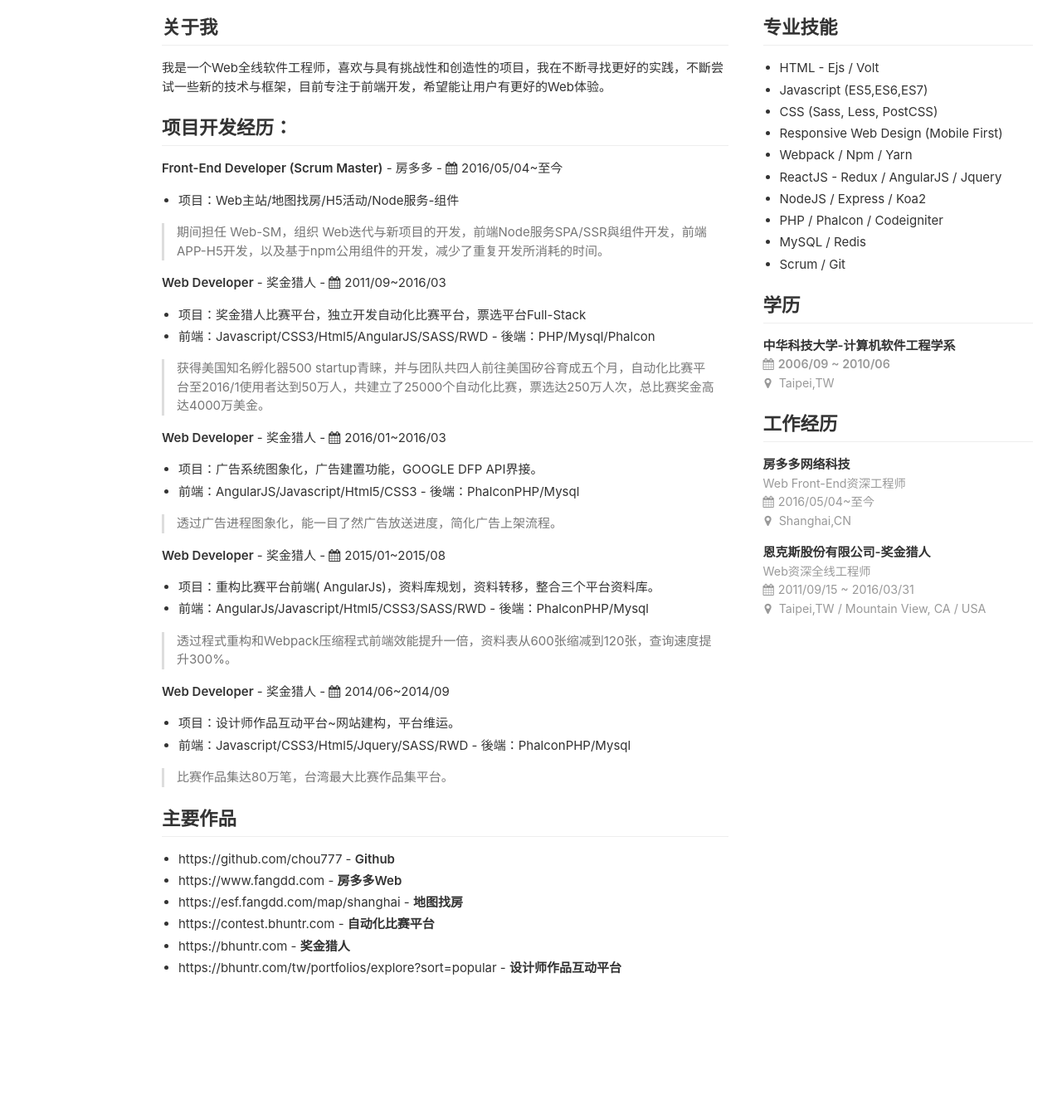
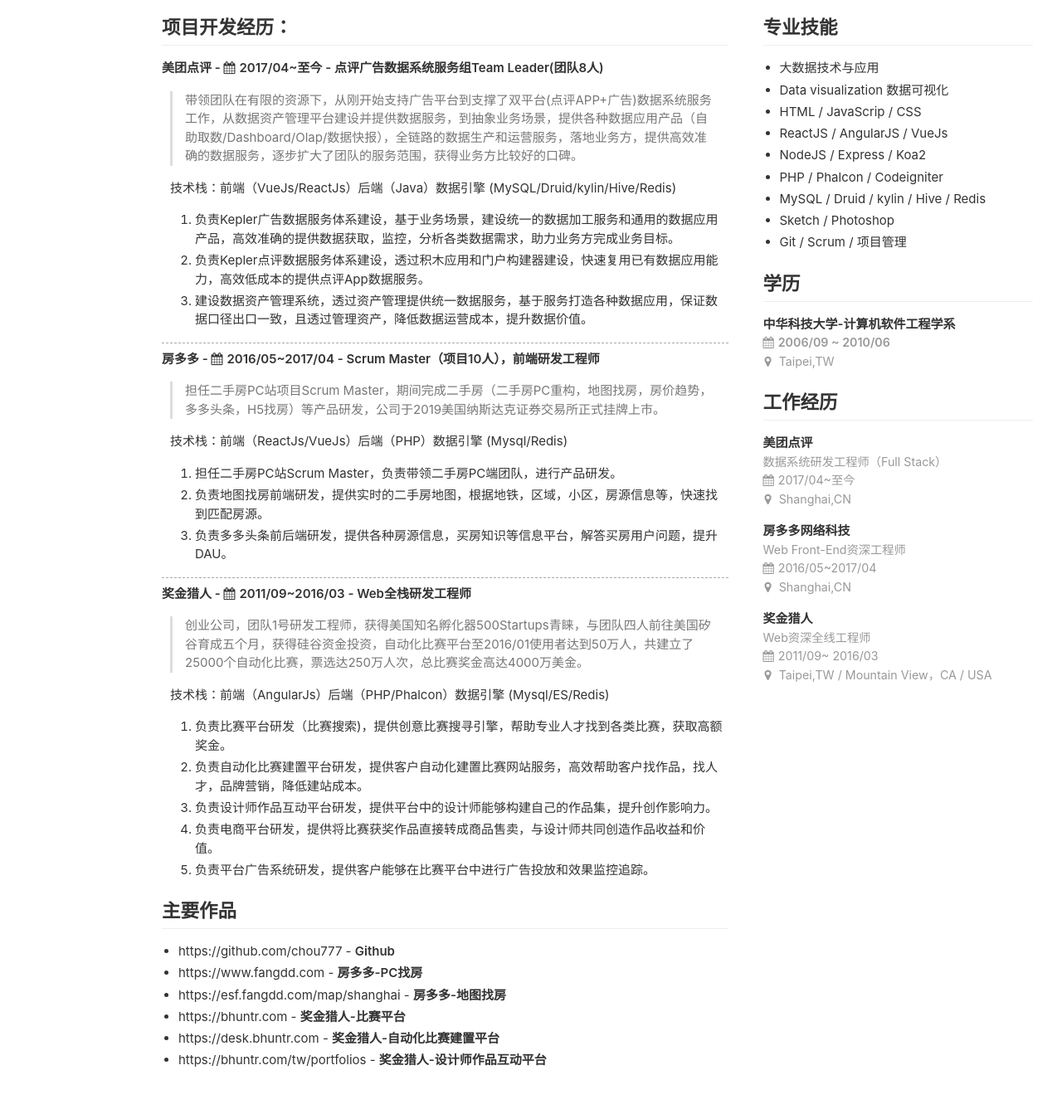
Before and after one commit to chou777/resume, a plain HTML site: page index.html in a window 1280 px wide. Shown: the part 235-1578 px from the top of the page at 83% size. Before the commit the page ends 1474 px from the top, so only its background shows below. Drawn offline with Linux system fonts and the light colour scheme.

Commit message:
Update 2020 resume.

```diff
--- a/custom.css
+++ b/custom.css
@@ -88,3 +88,13 @@ i.fa-graduation-cap {
 .fa-map-marker {
   margin-left: 2px;
 }
+
+.toc_content {
+  padding-left: 10px;
+}
+.ex-hr {
+  margin: 8px 0 !important;
+  height: 0px !important;
+  background: none !important;
+  border-bottom:  1px dashed #aaa !important;
+}
--- a/index.html
+++ b/index.html
@@ -3,7 +3,7 @@
 
 <head>
   <meta charset="utf-8">
-  <meta name="viewport" content="width=device-width, initial-scale=1, minimal-ui">
+  <meta name="viewport" content="width=device-width，initial-scale=1，minimal-ui">
   <title>周子尧简历</title>
   <link rel="stylesheet" href="./github-markdown.css">
   <link rel="stylesheet" href="./custom.css">
@@ -14,7 +14,7 @@
   <article class="markdown-body">
     <header class="header">
       <h1 id="toc_0">周子尧</h1>
-      <h3>Web Front-End Developer / <i class="fa fa-map-marker" aria-hidden="true"></i> Shanghai,CN</h3>
+      <h3>Front-End Developer / <i class="fa fa-map-marker" aria-hidden="true"></i> Shanghai,CN</h3>
       <p>
         <span><i class="fa fa-phone-square" aria-hidden="true"></i> 15618043762</span>
         <span><i class="fa fa-envelope" aria-hidden="true"></i>
@@ -31,23 +31,22 @@
         </span>
       </p>
       <p>
-        <span><i class="fa fa-history" aria-hidden="true"></i>本科/工作经验:5年</span>
+        <span><i class="fa fa-history" aria-hidden="true"></i>工作经验:9年</span>
       </p>
       <div class="avatar"><img src="./images/avatar.png"></div>
     </header>
     <aside class="aside">
       <h2 id="toc_2">专业技能</h2>
       <ul>
-        <li>HTML - Ejs / Volt</li>
-        <li>Javascript (ES5,ES6,ES7)</li>
-        <li>CSS (Sass, Less, PostCSS)</li>
-        <li>Responsive Web Design (Mobile First)</li>
-        <li>Webpack / Npm / Yarn</li>
-        <li>ReactJS - Redux / AngularJS / Jquery</li>
+        <li>大数据技术与应用</li>
+        <li>Data visualization 数据可视化</li>
+        <li>HTML / JavaScrip / CSS</li>
+        <li>ReactJS / AngularJS / VueJs</li>
         <li>NodeJS / Express / Koa2</li>
         <li>PHP / Phalcon / Codeigniter</li>
-        <li>MySQL / Redis</li>
-        <li>Scrum / Git</li>
+        <li>MySQL / Druid / kylin / Hive / Redis</li>
+        <li>Sketch / Photoshop</li>
+        <li>Git / Scrum / 项目管理</li>
       </ul>
       <h2 id="toc_4">学历</h2>
       <p>
@@ -59,86 +58,101 @@
       </p>
       <h2 id="toc_5">工作经历</h2>
       <p>
+        <strong>美团点评</strong>
+        <br>
+        <small>数据系统研发工程师（Full Stack）</small>
+        <br>
+        <small><i class="fa fa-calendar" aria-hidden="true"></i>2017/04~至今</small>
+        <br>
+        <small> <i class="fa fa-map-marker" aria-hidden="true"></i> Shanghai,CN</small>
+      </p>
+      <p>
         <strong>房多多网络科技</strong>
         <br>
         <small>Web Front-End资深工程师 </small>
         <br>
-        <small><i class="fa fa-calendar" aria-hidden="true"></i>2016/05/04~至今</small>
+        <small><i class="fa fa-calendar" aria-hidden="true"></i>2016/05~2017/04</small>
         <br>
         <small> <i class="fa fa-map-marker" aria-hidden="true"></i> Shanghai,CN</small>
       </p>
       <p>
-        <strong>恩克斯股份有限公司-奖金猎人</strong>
+        <strong>奖金猎人</strong>
         <br>
         <small>Web资深全线工程师</small>
         <br>
-        <small><i class="fa fa-calendar" aria-hidden="true"></i>2011/09/15 ~ 2016/03/31</small>
+        <small><i class="fa fa-calendar" aria-hidden="true"></i>2011/09~ 2016/03</small>
         <br>
-        <small> <i class="fa fa-map-marker" aria-hidden="true"></i> Taipei,TW / Mountain View, CA / USA</small>
+        <small> <i class="fa fa-map-marker" aria-hidden="true"></i> Taipei,TW / Mountain View，CA / USA</small>
       </p>
     </aside>
     <section class="main">
-      <h2 id="toc_1">关于我</h2>
-      <p>我是一个Web全线软件工程师，喜欢与具有挑战性和创造性的项目，我在不断寻找更好的实践，不斷尝试一些新的技术与框架，目前专注于前端开发，希望能让用户有更好的Web体验。</p>
+
       <h2 id="toc_3">项目开发经历：</h2>
-      <p><strong>Front-End Developer (Scrum Master)</strong> - 房多多 - <i class="fa fa-calendar" aria-hidden="true"></i>2016/05/04~至今</p>
-      <ul>
-        <li>项目：Web主站/地图找房/H5活动/Node服务-组件</li>
-      </ul>
+      <div class="experience">
+        <p><strong>美团点评 - <i class="fa fa-calendar" aria-hidden="true"></i>2017/04~至今 - 点评广告数据系统服务组Team Leader(团队8人)</strong></p>
+        <div class="toc_content">
           <blockquote>
-        <p>期间担任 Web-SM，组织 Web迭代与新项目的开发，前端Node服务SPA/SSR與组件开发，前端APP-H5开发，以及基于npm公用组件的开发，减少了重复开发所消耗的时间。</p>
+            <p>带领团队在有限的资源下，从刚开始支持广告平台到支撑了双平台(点评APP+广告)数据系统服务工作，从数据资产管理平台建设并提供数据服务，到抽象业务场景，提供各种数据应用产品（自助取数/Dashboard/Olap/数据快报），全链路的数据生产和运营服务，落地业务方，提供高效准确的数据服务，逐步扩大了团队的服务范围，获得业务方比较好的口碑。</p>
           </blockquote>
-      <p><strong>Web Developer</strong> - 奖金猎人 - <i class="fa fa-calendar" aria-hidden="true"></i>2011/09~2016/03</p>
-      <ul>
-        <li>项目：奖金猎人比赛平台，独立开发自动化比赛平台，票选平台Full-Stack</li>
-        <li>前端：Javascript/CSS3/Html5/AngularJS/SASS/RWD - 後端：PHP/Mysql/Phalcon</li>
-      </ul>
+          <p>技术栈：前端（VueJs/ReactJs）后端（Java）数据引擎 (MySQL/Druid/kylin/Hive/Redis)</p>
+          <ol>
+            <li>负责Kepler广告数据服务体系建设，基于业务场景，建设统一的数据加工服务和通用的数据应用产品，高效准确的提供数据获取，监控，分析各类数据需求，助力业务方完成业务目标。</li>
+            <li>负责Kepler点评数据服务体系建设，透过积木应用和门户构建器建设，快速复用已有数据应用能力，高效低成本的提供点评App数据服务。</li>
+            <li>建设数据资产管理系统，透过资产管理提供统一数据服务，基于服务打造各种数据应用，保证数据口径出口一致，且透过管理资产，降低数据运营成本，提升数据价值。</li>
+          </ol>
+        </div>
+      </div>
+      <hr class="ex-hr"/>
+      <div class="experience">
+        <p><strong>房多多 - <i class="fa fa-calendar" aria-hidden="true"></i>2016/05~2017/04 - Scrum Master（项目10人），前端研发工程师</strong></p>
+        <div class="toc_content">
           <blockquote>
-        <p>获得美国知名孵化器500 startup青睐，并与团队共四人前往美国矽谷育成五个月，自动化比赛平台至2016/1使用者达到50万人，共建立了25000个自动化比赛，票选达250万人次，总比赛奖金高达4000万美金。 </p>
+            <p>担任二手房PC站项目Scrum Master，期间完成二手房（二手房PC重构，地图找房，房价趋势，多多头条，H5找房）等产品研发，公司于2019美国纳斯达克证券交易所正式挂牌上市。</p>
           </blockquote>
-      <p><strong>Web Developer</strong> - 奖金猎人 - <i class="fa fa-calendar" aria-hidden="true"></i>2016/01~2016/03</p>
-      <ul>
-        <li>项目：广告系统图象化，广告建置功能，GOOGLE DFP API界接。</li>
-        <li>前端：AngularJS/Javascript/Html5/CSS3 - 後端：PhalconPHP/Mysql</li>
-      </ul>
+          <p>技术栈：前端（ReactJs/VueJs）后端（PHP）数据引擎 (Mysql/Redis)</p>
+          <ol>
+            <li>担任二手房PC站Scrum Master，负责带领二手房PC端团队，进行产品研发。</li>
+            <li>负责地图找房前端研发，提供实时的二手房地图，根据地铁，区域，小区，房源信息等，快速找到匹配房源。</li>
+            <li>负责多多头条前后端研发，提供各种房源信息，买房知识等信息平台，解答买房用户问题，提升DAU。</li>
+          </ol>
+        </div>
+      </div>
+      <hr class="ex-hr"/>
+      <div class="experience">
+        <p><strong><a href="https://zh.wikipedia.org/wiki/%E7%8D%8E%E9%87%91%E7%8D%B5%E4%BA%BA_(%E7%B6%B2%E7%AB%99)">奖金猎人</a> - <i class="fa fa-calendar" aria-hidden="true"></i>2011/09~2016/03 - Web全栈研发工程师</strong></p>
+        <div class="toc_content">
           <blockquote>
-        <p>透过广告进程图象化，能一目了然广告放送进度，简化广告上架流程。 </p>
+            <p>创业公司，团队1号研发工程师，获得美国知名孵化器500Startups青睐，与团队四人前往美国矽谷育成五个月，获得硅谷资金投资，自动化比赛平台至2016/01使用者达到50万人，共建立了25000个自动化比赛，票选达250万人次，总比赛奖金高达4000万美金。 </p>
           </blockquote>
-      <p><strong>Web Developer</strong> - 奖金猎人 - <i class="fa fa-calendar" aria-hidden="true"></i>2015/01~2015/08</p>
-      <ul>
-        <li>项目：重构比赛平台前端( AngularJs)，资料库规划，资料转移，整合三个平台资料库。</li>
-        <li>前端：AngularJs/Javascript/Html5/CSS3/SASS/RWD - 後端：PhalconPHP/Mysql</li>
-      </ul>
-      <blockquote>
-        <p>透过程式重构和Webpack压缩程式前端效能提升一倍，资料表从600张缩减到120张，查询速度提升300%。 </p>
-      </blockquote>
-      <p><strong>Web Developer</strong> - 奖金猎人 - <i class="fa fa-calendar" aria-hidden="true"></i>2014/06~2014/09</p>
-      <ul>
-        <li>项目：设计师作品互动平台~网站建构，平台维运。</li>
-        <li>前端：Javascript/CSS3/Html5/Jquery/SASS/RWD - 後端：PhalconPHP/Mysql</li>
-      </ul>
-      <blockquote>
-        <p>比赛作品集达80万笔，台湾最大比赛作品集平台。</p>
-      </blockquote>
+          <p>技术栈：前端（AngularJs）后端（PHP/Phalcon）数据引擎 (Mysql/ES/Redis)</p>
+          <ol>
+            <li>负责比赛平台研发（比赛搜索)，提供创意比赛搜寻引擎，帮助专业人才找到各类比赛，获取高额奖金。</li>
+            <li>负责自动化比赛建置平台研发，提供客户自动化建置比赛网站服务，高效帮助客户找作品，找人才，品牌营销，降低建站成本。</li>
+            <li>负责设计师作品互动平台研发，提供平台中的设计师能够构建自己的作品集，提升创作影响力。</li>
+            <li>负责电商平台研发，提供将比赛获奖作品直接转成商品售卖，与设计师共同创造作品收益和价值。</li>
+            <li>负责平台广告系统研发，提供客户能够在比赛平台中进行广告投放和效果监控追踪。</li>
+          </ol>
+        </div>
+      </div>
       <h2 id="toc_6">主要作品</h2>
       <ul>
         <li>
           <a href="https://github.com/chou777">https://github.com/chou777</a> - <strong>Github</strong>
         </li>
         <li>
-          <a href="https://www.fangdd.com">https://www.fangdd.com</a> - <strong>房多多Web</strong>
+          <a href="https://www.fangdd.com">https://www.fangdd.com</a> - <strong>房多多-PC找房</strong>
         </li>
         <li>
-          <a href="https://esf.fangdd.com/map/shanghai">https://esf.fangdd.com/map/shanghai</a> - <strong>地图找房</strong>
+          <a href="https://esf.fangdd.com/map/shanghai">https://esf.fangdd.com/map/shanghai</a> - <strong>房多多-地图找房</strong>
         </li>
         <li>
-          <a href="https://contest.bhuntr.com">https://contest.bhuntr.com</a> - <strong>自动化比赛平台</strong>
+          <a href="https://bhuntr.com">https://bhuntr.com</a> - <strong>奖金猎人-比赛平台</strong>
         </li>
         <li>
-          <a href="https://bhuntr.com">https://bhuntr.com</a> - <strong>奖金猎人</strong>
+          <a href="https://desk.bhuntr.com/">https://desk.bhuntr.com</a> - <strong>奖金猎人-自动化比赛建置平台</strong>
         </li>
         <li>
-          <a href="https://bhuntr.com/tw/portfolios/explore?sort=popular">https://bhuntr.com/tw/portfolios/explore?sort=popular</a> - <strong>设计师作品互动平台</strong>
+          <a href="https://bhuntr.com/tw/portfolios/explore?sort=popular">https://bhuntr.com/tw/portfolios</a> - <strong>奖金猎人-设计师作品互动平台</strong>
         </li>
       </ul>
     </section>
```
Also changed, not shown: index-2017.html (added, +148 -0 lines), 2 other files. Lines whose indentation alone changed are shown as unchanged.
